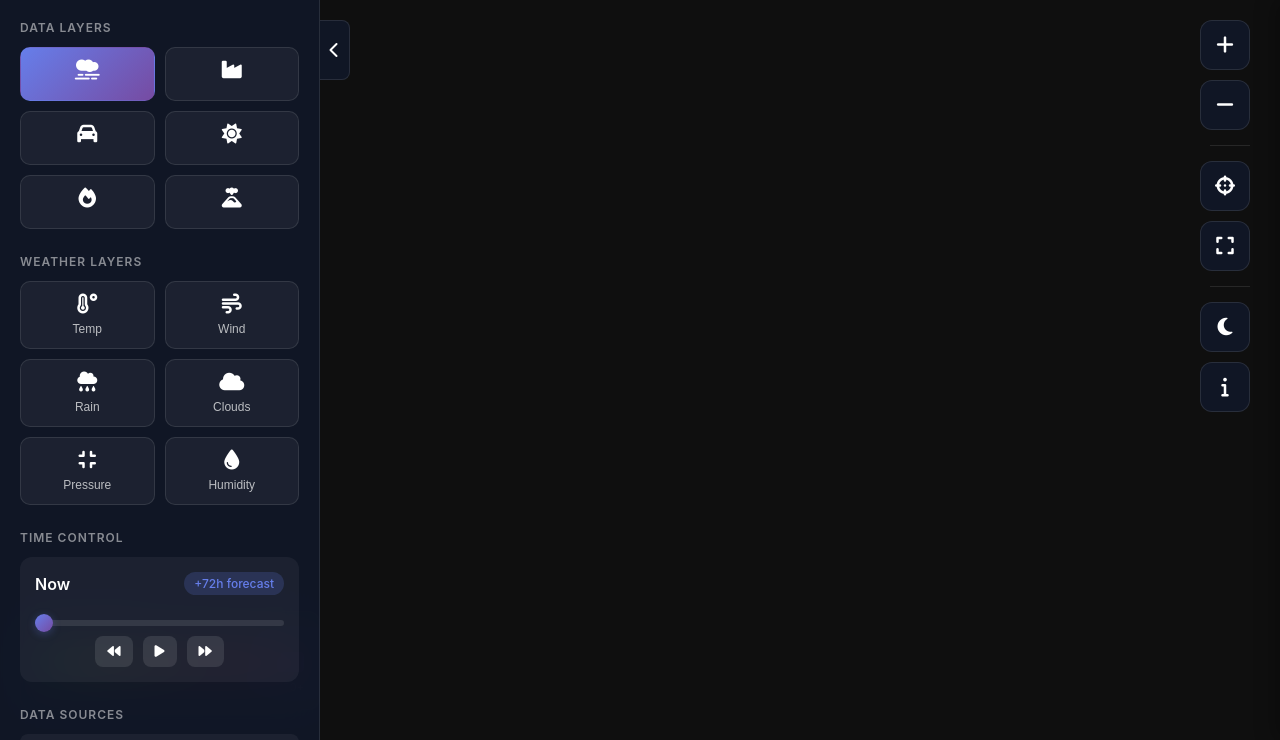
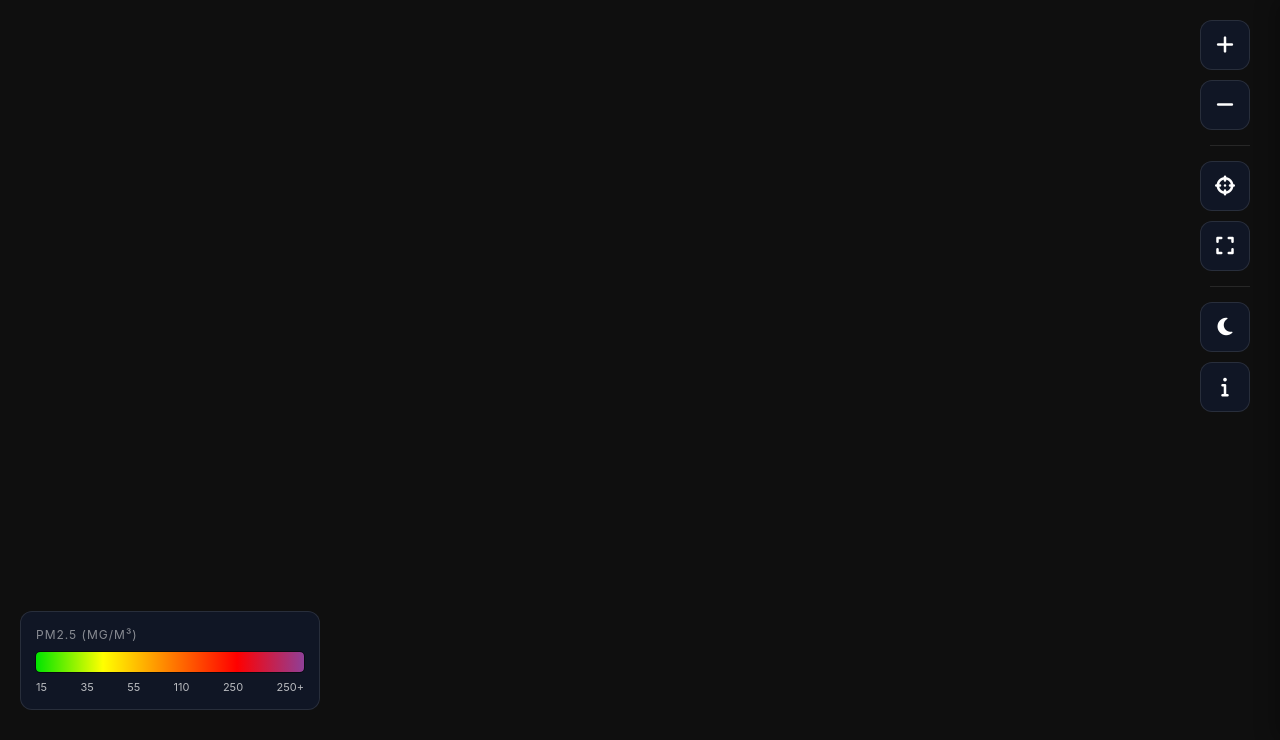
Before and after one commit to TingleDinkle/HYBAU_NASA, a Flask app: page / in a window 1280 px wide. Shown: the part 60-800 px from the top of the page. Run offline with Flask 3, Linux system fonts and the light colour scheme; parts of the project's set-up code (start-up, migrations or seed data) failed here and were passed over.

Commit message:
DESTROY left side bar, implement data sources in isolated modes

```diff
--- a/static/js/script.js
+++ b/static/js/script.js
@@ -204,11 +204,12 @@
     });
 }
 
-// Toggle Sidebar
+// Toggle Sidebar (guarded if removed)
 const sidebar = document.getElementById('leftSidebar');
 const toggleBtn = document.getElementById('toggleSidebar');
-const toggleIcon = toggleBtn.querySelector('i');
+const toggleIcon = toggleBtn ? toggleBtn.querySelector('i') : null;
 
+if (sidebar && toggleBtn && toggleIcon) {
     toggleBtn.addEventListener('click', () => {
         sidebar.classList.toggle('collapsed');
         toggleBtn.classList.toggle('collapsed');
@@ -219,6 +220,7 @@
             toggleIcon.className = 'fas fa-chevron-left';
         }
     });
+}
 
 // Mode Switcher
 const modeBtns = document.querySelectorAll('.mode-btn');
--- a/templates/index.html
+++ b/templates/index.html
@@ -42,100 +42,7 @@
         </div>
     </nav>
 
-    <!-- Left Sidebar -->
-    <aside class="left-sidebar" id="leftSidebar">
-        <div class="sidebar-section">
-            <div class="section-title">Data Layers</div>
-            <div class="layer-grid">
-                <button class="layer-btn active" data-layer="pm25">
-                    <i class="fas fa-smog"></i>
-                    <span></span>
-                </button>
-                <button class="layer-btn" data-layer="pm10">
-                    <i class="fas fa-industry"></i>
-                    <span></span>
-                </button>
-                <button class="layer-btn" data-layer="no2">
-                    <i class="fas fa-car"></i>
-                    <span></span>
-                </button>
-                <button class="layer-btn" data-layer="o3">
-                    <i class="fas fa-sun"></i>
-                    <span></span>
-                </button>
-                <button class="layer-btn" data-layer="co">
-                    <i class="fas fa-fire"></i>
-                    <span></span>
-                </button>
-                <button class="layer-btn" data-layer="so2">
-                    <i class="fas fa-volcano"></i>
-                    <span></span>
-                </button>
-            </div>
-        </div>
-
-        <div class="sidebar-section">
-            <div class="section-title">Weather Layers</div>
-            <div class="layer-grid">
-                <button class="layer-btn" data-layer="temp">
-                    <i class="fas fa-temperature-high"></i>
-                    <span>Temp</span>
-                </button>
-                <button class="layer-btn" data-layer="wind">
-                    <i class="fas fa-wind"></i>
-                    <span>Wind</span>
-                </button>
-                <button class="layer-btn" data-layer="rain">
-                    <i class="fas fa-cloud-rain"></i>
-                    <span>Rain</span>
-                </button>
-                <button class="layer-btn" data-layer="clouds">
-                    <i class="fas fa-cloud"></i>
-                    <span>Clouds</span>
-                </button>
-                <button class="layer-btn" data-layer="pressure">
-                    <i class="fas fa-compress"></i>
-                    <span>Pressure</span>
-                </button>
-                <button class="layer-btn" data-layer="humidity">
-                    <i class="fas fa-tint"></i>
-                    <span>Humidity</span>
-                </button>
-            </div>
-        </div>
-
-        <div class="sidebar-section">
-            <div class="section-title">Time Control</div>
-            <div class="time-control">
-                <div class="time-display">
-                    <span class="current-time">Now</span>
-                    <span class="forecast-badge">+72h forecast</span>
-                </div>
-                <input type="range" class="time-slider" min="0" max="72" value="0">
-                <div class="time-controls">
-                    <button class="time-btn"><i class="fas fa-backward"></i></button>
-                    <button class="time-btn"><i class="fas fa-play"></i></button>
-                    <button class="time-btn"><i class="fas fa-forward"></i></button>
-                </div>
-            </div>
-        </div>
-
-        <div class="sidebar-section">
-            <div class="section-title">Data Sources</div>
-            <div style="padding: 10px; background: rgba(255,255,255,0.05); border-radius: 8px;">
-            <p style="font-size: 12px; color: rgba(255,255,255,0.7); margin-bottom: 8px;">
-                <span style="margin-right: 6px;"></span><i class="fas fa-satellite-dish"></i> NASA EarthData
-            </p>
-            <p style="font-size: 12px; color: rgba(255,255,255,0.7); margin-bottom: 8px;">
-                <span style="margin-right: 6px;"></span><i class="fas fa-cloud-sun"></i> Open-Meteo
-            </p>
-            </div>
-        </div>
-    </aside>
-     <!-- Toggle Sidebar Button -->
-    <div class="toggle-sidebar" id="toggleSidebar">
-        <i class="fas fa-chevron-left"></i>
-    </div>
+    <!-- Left Sidebar removed per request -->
 
     <!-- Right Controls Panel -->
     <div class="right-panel">
@@ -275,6 +182,18 @@
             </div>
         </div>
 
+        <div class="panel-section" id="data-sources-section">
+            <div class="section-title">Data Sources</div>
+            <div style="padding: 10px; background: rgba(255,255,255,0.05); border-radius: 8px;">
+                <p style="font-size: 12px; color: rgba(255,255,255,0.7); margin-bottom: 8px;">
+                    <span style="margin-right: 6px;"></span><i class="fas fa-satellite-dish"></i> NASA EarthData
+                </p>
+                <p style="font-size: 12px; color: rgba(255,255,255,0.7); margin-bottom: 8px;">
+                    <span style="margin-right: 6px;"></span><i class="fas fa-cloud-sun"></i> Open-Meteo
+                </p>
+            </div>
+        </div>
+
         <div class="last-updated">
             Last updated: Oct 4, 2025 • 10:00 ICT
         </div>
```
Lines whose indentation alone changed are shown as unchanged.
